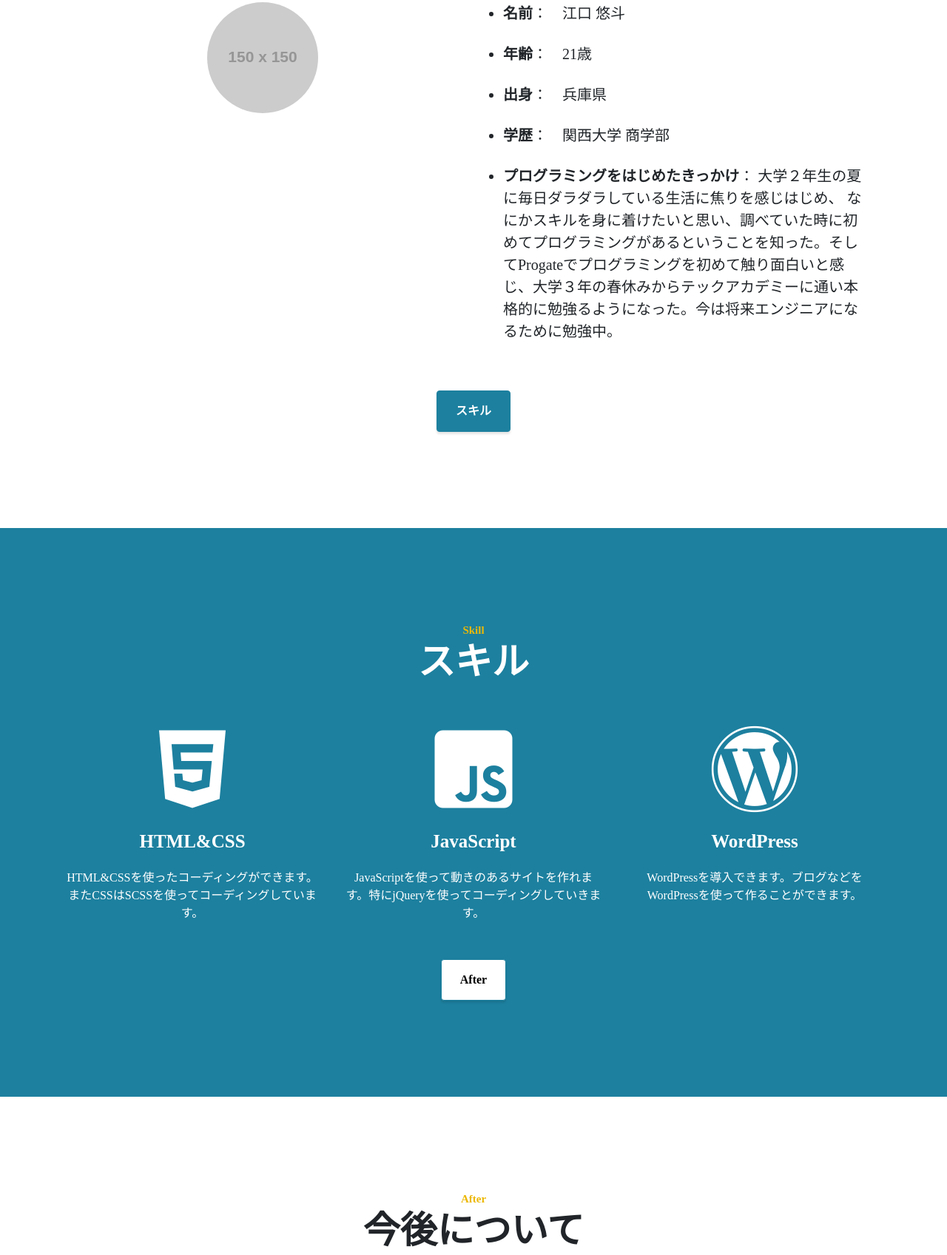
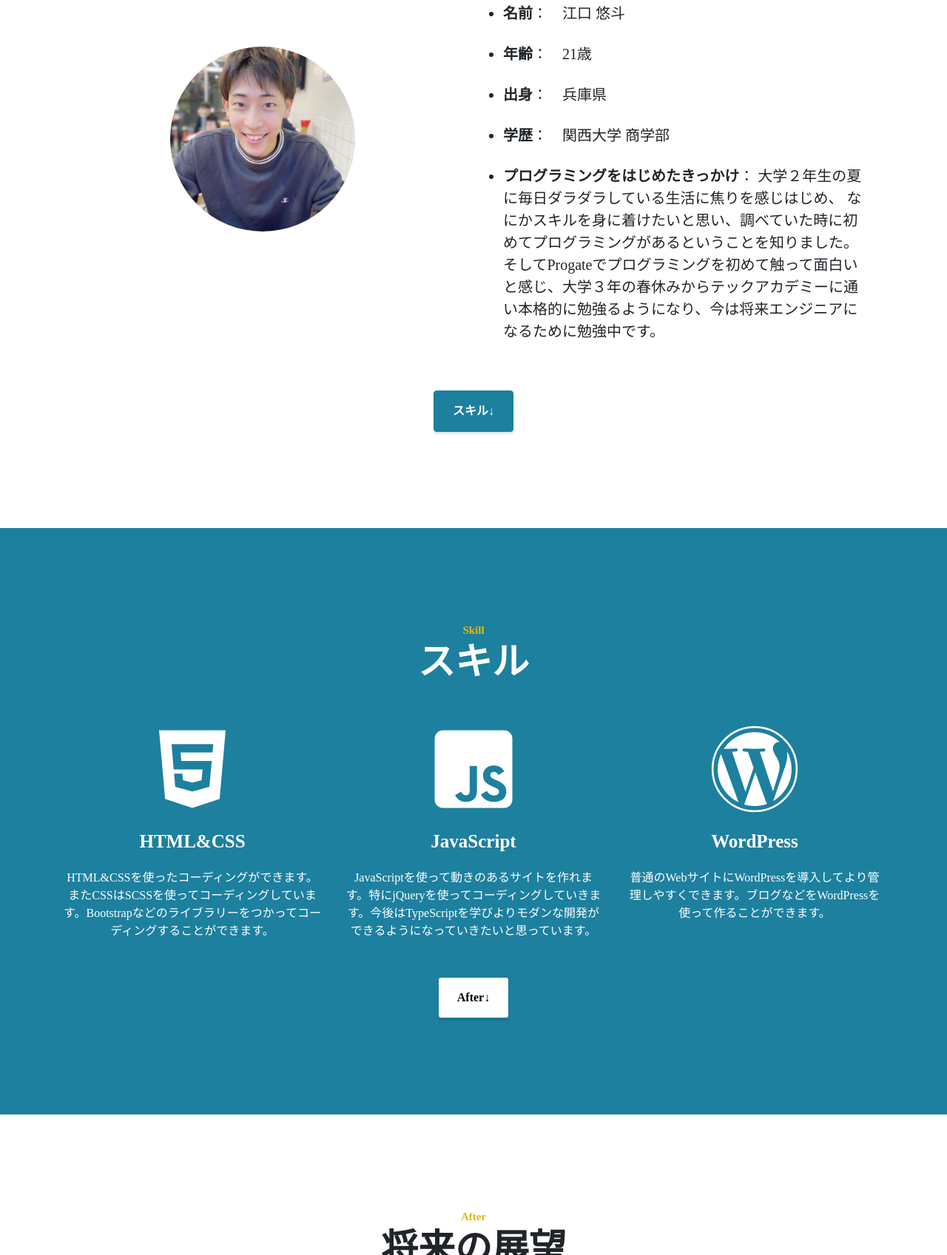
Before and after one commit to gsh519/Portfolio, a plain HTML site: page index.html in a window 1280 px wide. Shown: the part 1103-2800 px from the top of the page at 74% size. Drawn offline with nearby package versions, Linux system fonts and the light colour scheme; placeholder pictures from the web are drawn by us.

Commit message:
edit style

```diff
--- a/css/style.scss
+++ b/css/style.scss
@@ -8,6 +8,9 @@ header {
   place-items: center;
   height: 100vh;
   background-image: url(https://cdn.pixabay.com/photo/2015/03/26/09/40/coffee-690054_1280.jpg);
+  background-size: cover;
+  background-repeat: no-repeat;
+  background-position: bottom right;
   .container {
     .hero {
       text-align: center;
@@ -146,11 +149,13 @@ header {
     text-align: center;
     .row {
       .About_img {
-        padding: 40px;
+        padding: 100px 40px 40px 40px;
         span {
           display: inline-block;
           .myface {
             border-radius: 50%;
+            max-width: 250px;
+            height: auto;
           }
         }
       }
@@ -318,6 +323,10 @@ header {
     }
   }
 
+  #About .container .row .About_img {
+    padding: 15px;
+  }
+
   .content {
     h2 {
       font-size: 40px;
--- a/index.html
+++ b/index.html
@@ -44,7 +44,7 @@
       <div class="hero">
         <h1>Portfolio</h1>
         <p>to be enjineer</p>
-        <a class="btn btn-primary" href="#About" role="button">Who's ME?</a>
+        <a class="btn btn-primary" href="#About" role="button">Who's ME?↓</a>
       </div>
     </div>
   </header>
@@ -59,7 +59,7 @@
         <div class="row">
           <div class="col-md-6 About_img">
             <span>
-              <img src="https://placehold.jp/150x150.png" alt="画像" class="myface">
+              <img src="./images/IMG_1442.jpeg" alt="画像" class="myface">
             </span>
           </div>
           <div class="col-md-6 About_background">
@@ -70,12 +70,12 @@
               <li><strong>学歴</strong>：　関西大学 商学部</li>
               <li><strong>プログラミングをはじめたきっかけ</strong>：
                 大学２年生の夏に毎日ダラダラしている生活に焦りを感じはじめ、
-                なにかスキルを身に着けたいと思い、調べていた時に初めてプログラミングがあるということを知った。そしてProgateでプログラミングを初めて触り面白いと感じ、大学３年の春休みからテックアカデミーに通い本格的に勉強るようになった。今は将来エンジニアになるために勉強中。
+                なにかスキルを身に着けたいと思い、調べていた時に初めてプログラミングがあるということを知りました。そしてProgateでプログラミングを初めて触って面白いと感じ、大学３年の春休みからテックアカデミーに通い本格的に勉強るようになり、今は将来エンジニアになるために勉強中です。
               </li>
             </ul>
           </div>
         </div>
-        <a class="btn btn-primary" href="#Skill" role="button">スキル</a>
+        <a class="btn btn-primary" href="#Skill" role="button">スキル↓</a>
       </div>
     </div>
     <!-- スキル -->
@@ -86,36 +86,36 @@
           <h2>スキル</h2>
         </div>
         <div class="row">
-          <div class="col-lg-4 item">
+          <div class="col-md-4 item">
             <span>
               <i class="fab fa-html5"></i>
             </span>
             <h3>HTML&CSS</h3>
-            <p>HTML&CSSを使ったコーディングができます。またCSSはSCSSを使ってコーディングしています。</p>
+            <p>HTML&CSSを使ったコーディングができます。またCSSはSCSSを使ってコーディングしています。Bootstrapなどのライブラリーをつかってコーディングすることができます。</p>
           </div>
-          <div class="col-lg-4 item">
+          <div class="col-md-4 item">
             <span>
               <i class="fab fa-js-square"></i>
             </span>
             <h3>JavaScript</h3>
-            <p>JavaScriptを使って動きのあるサイトを作れます。特にjQueryを使ってコーディングしていきます。</p>
+            <p>JavaScriptを使って動きのあるサイトを作れます。特にjQueryを使ってコーディングしていきます。今後はTypeScriptを学びよりモダンな開発ができるようになっていきたいと思っています。</p>
           </div>
-          <div class="col-lg-4 item">
+          <div class="col-md-4 item">
             <span>
               <i class="fab fa-wordpress"></i>
             </span>
             <h3>WordPress</h3>
-            <p>WordPressを導入できます。ブログなどをWordPressを使って作ることができます。</p>
+            <p>普通のWebサイトにWordPressを導入してより管理しやすくできます。ブログなどをWordPressを使って作ることができます。</p>
           </div>
         </div>
-        <a class="btn btn-primary skill_contact" href="#After" role="button">After</a>
+        <a class="btn btn-primary skill_contact" href="#After" role="button">After↓</a>
       </div>
     </div>
     <!-- after -->
     <div id="After">
       <div class="content">
         <small>After</small>
-        <h2>今後について</h2>
+        <h2>将来の展望</h2>
       </div>
       <div class="container">
         <div class="angular">
@@ -125,7 +125,7 @@
           <h3>Frontend</h3>
           <p>今後はJavaScriptのフレームワークやライブラリーであるAngularやReactを学び、Firebaseなどと連携してフロントエンドだけでWebアプリケーションを作れるようになります。</p>
         </div>
-        <a class="btn btn-primary" href="#Contact" role="button">Contact</a>
+        <a class="btn btn-primary" href="#Contact" role="button">Contact↓</a>
       </div>
     </div>
     <!-- お問い合わせ -->
--- a/script.js
+++ b/script.js
@@ -5,7 +5,7 @@ $(function() {
     let speed = 500;
     let href = $(this).attr('href');
     let target = $(href == "#" || href == "" ? 'html' : href);
-    let position = target.offset().top;
+    let position = target.offset().top+55;
     $('html,body').animate({scrollTop:position},speed,"swing");
     return false;
   });
```
Also changed, not shown: css/style.css, css/style.min.css, images/IMG_1442.jpeg (added).
